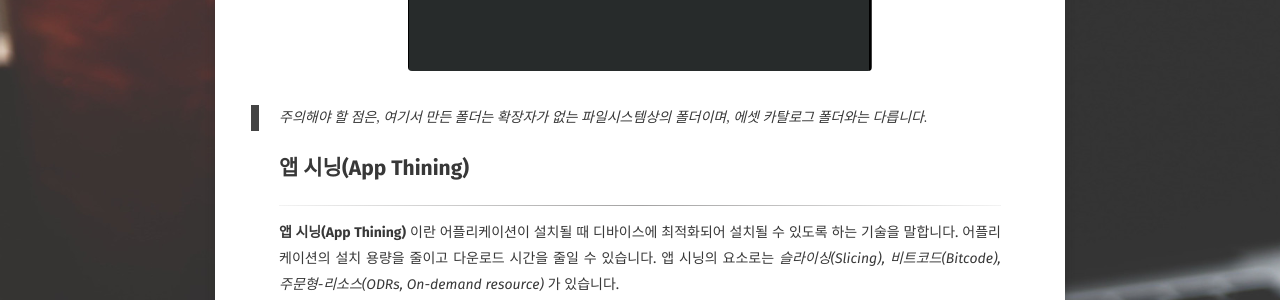
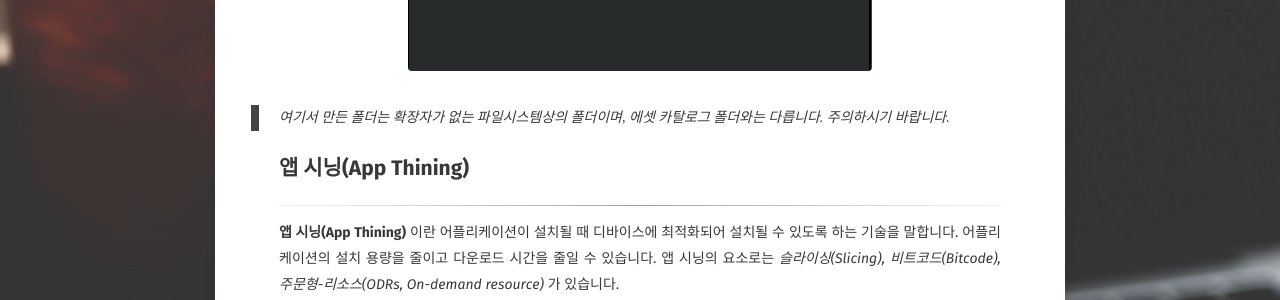
Before and after one commit to woojin-hwang/woojin-hwang.github.io, a Jekyll site: the page built from _posts/2020-01-19-xcode-asset.md, in a window 1280 px wide and 900 px high, scrolled down 7095 px. Shown: the part 163-463 px from the top of the window. Built offline with Jekyll 4.4.1, drawn with Linux system fonts in a browser that asks for light colours; some web fonts are replaced.

Commit message:
update post #xcode-asset

```diff
--- a/_posts/2020-01-19-xcode-asset.md
+++ b/_posts/2020-01-19-xcode-asset.md
@@ -131,7 +131,7 @@ iPad 등의 기기를 위해 2x 와 3x 크기를 추가하도록 하겠습니다
   <a href="https://raw.githubusercontent.com/woojin-hwang/woojin-hwang.github.io/master/_posts/img/xcode-asset/xcode_apple_group.png"><img src="https://raw.githubusercontent.com/woojin-hwang/woojin-hwang.github.io/master/_posts/img/xcode-asset/xcode_apple_group.png"></a>
 </figure>
 
-> 주의해야 할 점은, 여기서 만든 폴더는 확장자가 없는 파일시스템상의 폴더이며, 에셋 카탈로그 폴더와는 다릅니다.
+> 여기서 만든 폴더는 확장자가 없는 파일시스템상의 폴더이며, 에셋 카탈로그 폴더와는 다릅니다. 주의하시기 바랍니다.
 
 ## 앱 시닝(App Thining)
 
```
